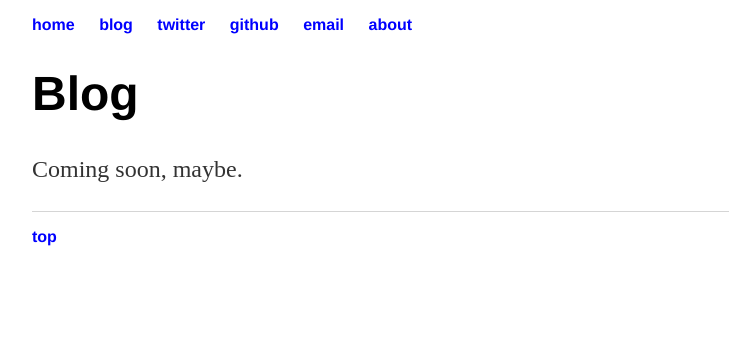
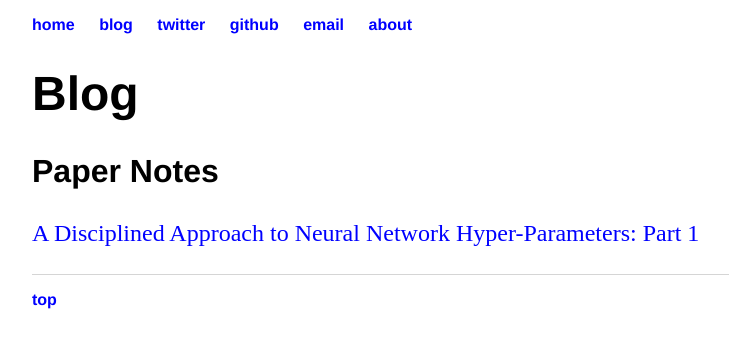
Before and after one commit to bentrevett/bentrevett.github.io, a Jekyll site: the page built from blog/index.html, in a window 1280 px wide. Shown: the top 348 px of the page, without its empty margins (160-889 px from the left). Built offline with Jekyll 4.4.1, drawn with Linux system fonts in a browser that asks for light colours.

Commit message:
Update index.html

```diff
--- a/blog/index.html
+++ b/blog/index.html
@@ -10,4 +10,5 @@ title: Ben Trevett | Blog
 	<p><a href="/blog/intro-to-neural-networks-i">Intro to Neural Networks I</a></p>
 	<h2>Parsing</h2>
 	<p><a href="/blog/intro-to-parsing-i">Intro to Parsing I</a></p> -->
-	<p>Coming soon, maybe.</p>
+    <h2>Paper Notes</h2>
+	<p><a href="/blog/paper-notes/hyper-parameters-part1">A Disciplined Approach to Neural Network Hyper-Parameters: Part 1</a></p>
```
